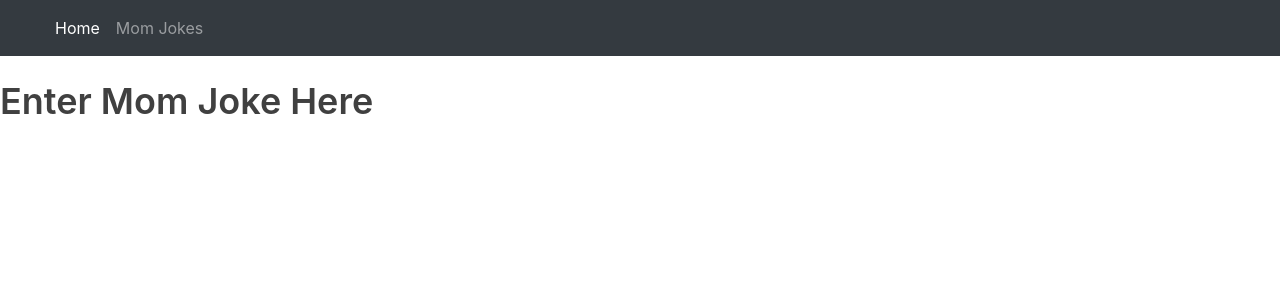
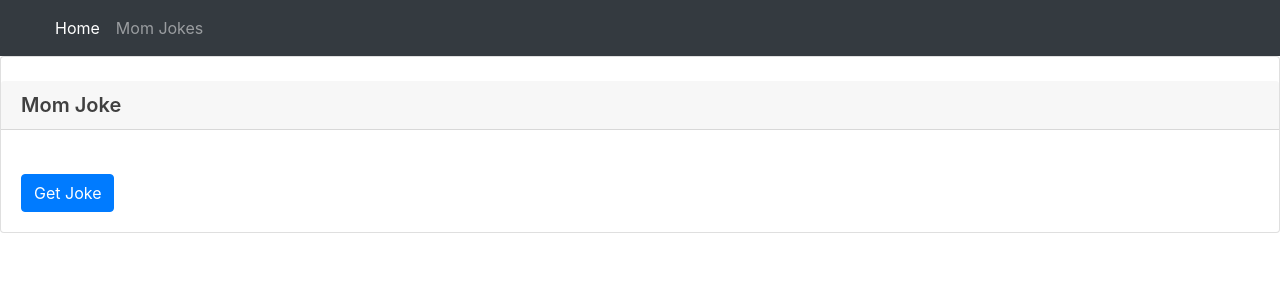
Before and after one commit to jimmycababa/jimmy-react-first-app, a React (Create React App) app: page /MomJoke in a window 1280 px wide. Shown: the top 300 px of the page. Built offline with nearby package versions, Linux system fonts and the light colour scheme; no server answers.

Commit message:
set up Mom page

```diff
--- a/src/MomJoke.js
+++ b/src/MomJoke.js
@@ -1,9 +1,33 @@
-import React from 'react'
+import React,{ useState, useEffect } from 'react';
+import axios from 'axios';
 
 export default function MomJoke() {
+    console.log('This component has been rendered');
+
+
+      const [joke1, setJoke1] = useState('')
+      console.log("this component has been rendered")
+
+      useEffect( () => {
+          return axios.get('https://api.yomomma.info/',{headers: {Accept: 'application/json'}})
+          .then(res => setJoke1(res.data))
+          .catch(err => console.log(err))
+      }, [])
+
+        const fetchJoke1 = () => {
+            axios.get('https://api.yomomma.info/',{headers: {Accept: 'application/json'}})
+          .then(res => setJoke1(res.data))
+          .catch(err => console.log(err))
+        }
     return (
         <div>
-            <h1>Enter Mom Joke Here</h1>
+            <div className="card">
+  <h5 className="card-header">Mom Joke</h5>
+  <div className="card-body">
+    <p className="card-text">{joke1.joke1}</p>
+    <a href="#" className="btn btn-primary" onClick={fetchJoke1}>Get Joke</a>
+  </div>
+</div>
         </div>
     )
 }
```
